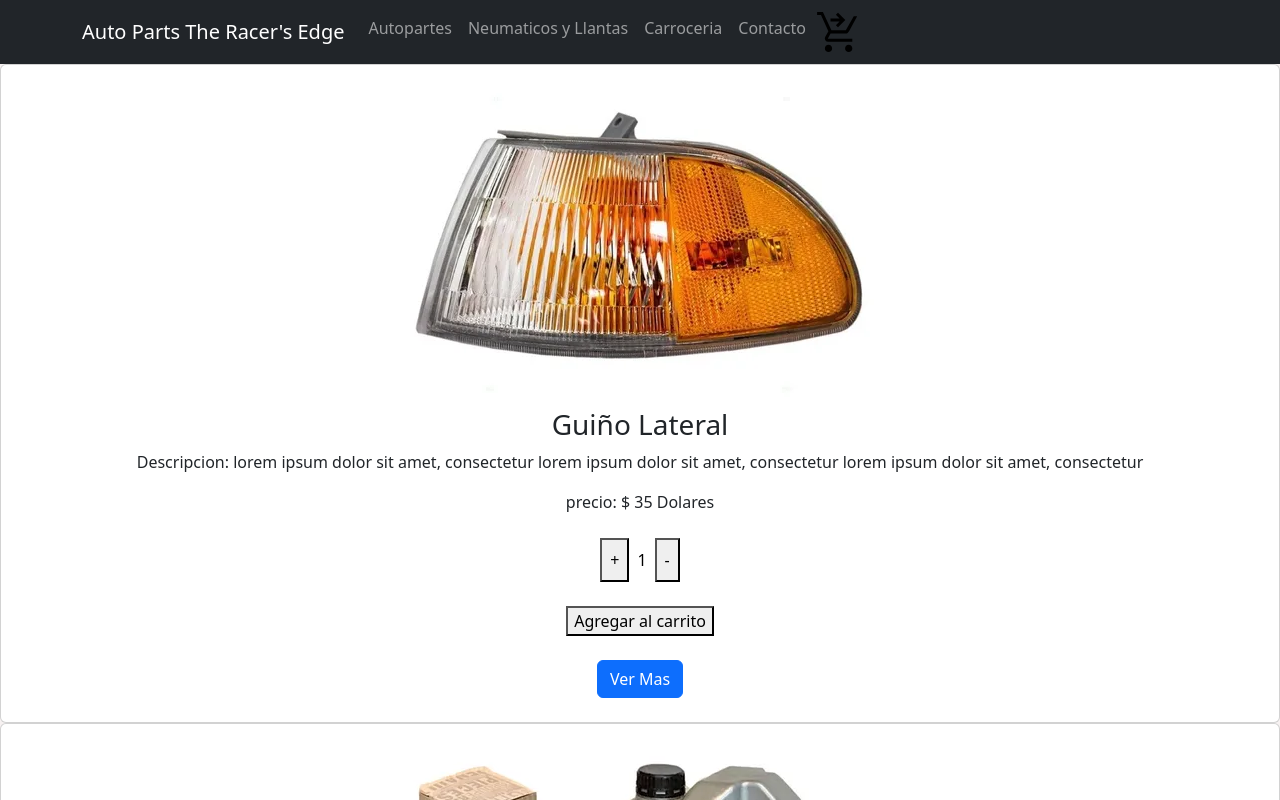
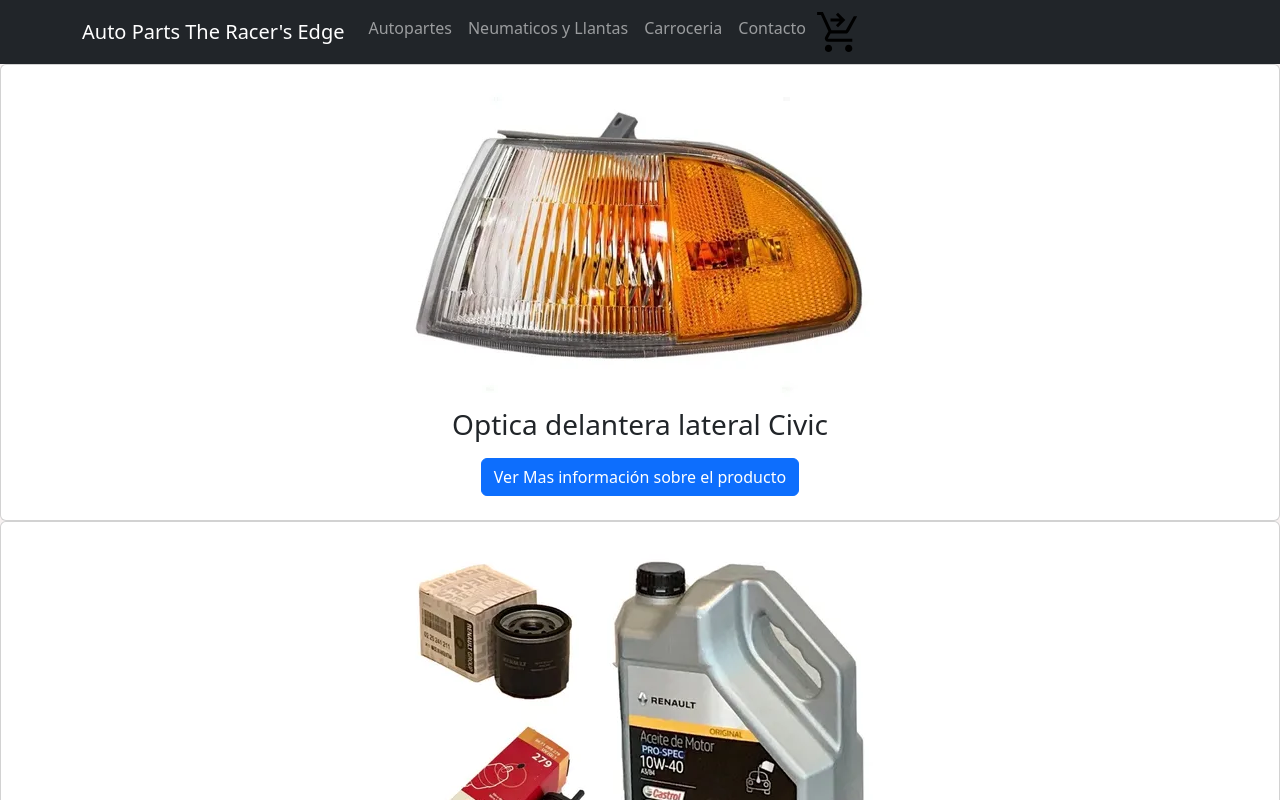
Before and after one commit to gabrieligb98/E-commerceBermudez, a React (Create React App) app: page / in a window 1280 px wide. Shown: the top 800 px of the page. Built offline with nearby package versions, Linux system fonts and the light colour scheme.

Commit message:
algunos cambios

```diff
--- a/src/App.jsx
+++ b/src/App.jsx
@@ -43,7 +43,6 @@
         <Navbar/>
         <Routes>
           <Route path="/" element={<ItemListContainer/>}/>
-          {/* <Route path="/" element={<ItemDetailContainer/>}/> */}
           <Route path='/item/:itemId' element={<ItemDetailContainer/>}/>
         </Routes>
       </BrowserRouter>
--- a/src/components/ItemDetail/ItemDetail.jsx
+++ b/src/components/ItemDetail/ItemDetail.jsx
@@ -11,9 +11,9 @@
   return (
     <div className="container my-5">
       <Card style={{ width: "18rem" }} className="producto mx-auto">
-        <Card.Title>  {item.name} </Card.Title>
+        <Card.Title>  {item.name} <br></br>{item.modelo} </Card.Title>
         <Card.Img src={item.img}></Card.Img>
-        <Card.Body> </Card.Body>
+        <Card.Body> <b>{item.descripcion}</b> </Card.Body>
         <ItemCount initial ={1} stock={15} />
       </Card>
       <Link to={``} className="btn btn-success my-2" variant="primary">
--- a/src/components/ItemListContainer/Item.jsx
+++ b/src/components/ItemListContainer/Item.jsx
@@ -25,10 +25,9 @@
                     <div className ="card-body">
                         { <img src={img}></img> }
                         <h3 className="card-title">{name}</h3>
-                        <p className="card-text">Descripcion: lorem ipsum dolor sit amet, consectetur lorem ipsum dolor sit amet, consectetur lorem ipsum dolor sit amet, consectetur</p>
-                        <p> precio: $  {price} Dolares</p>
-                        <ItemCount initial ={1} stock={15} />
-                        <Link to= {`/item/${id}`} className="btn btn-primary my-2 button" variant="primary">Ver Mas</Link>
+
+
+                        <Link to= {`/item/${id}`} className="btn btn-primary my-2 button" variant="primary">Ver Mas información sobre el producto</Link>
                     </div>
                 </div>
             )
--- a/src/data/Data.js
+++ b/src/data/Data.js
@@ -1,10 +1,10 @@
 export const productosStock = [
-        {id:1,  name:"Guiño Lateral", modelo: "Civic 92-95",  price:35 , img: "/farolateral.jpg", descripcion: ""},
-        {id:2,  name:"Filtros de Aire,Aceite  y Nafta", modelo: "Clio", price:22 , img: "/FiltrosRenaultClio.jpg" },
-        {id:3,  name:"Neumaticos ", modelo: "Rodado 16", price:50 , img: "/neumaticos4.png" },
-        {id:4,  name:"Paragolpe ", modelo: "W.Gol 92", price:65 , img:"/paragolpegol92.jpg" },
-        {id:5,  name:"Pastilla Frenos", modelo: "Fiat 147", price:78 , img:"/pastillafrenosfiat147.jpg" },
-        {id:6,  name:"LLantas ", modelo: "Rodado 16", price:25 , img:"llantas2.jpg"},
-        {id:7,  name:"Amortiguadores", modelo: "206", price:70 , img:"amortiguadores206.jpg" },
-        {id:8,  name:"Item 8", modelo: "", price:63 , }
+        {id:1,  name:"Optica delantera lateral Civic", modelo: "Civic 92-95",  price:35 , img: "/farolateral.jpg", descripcion: "Versión USA - Sin lampara - Origen Taiwan"},
+        {id:2,  name:"Filtros de Aire,Aceite  y Nafta", modelo: "Clio", price:22 , img: "/FiltrosRenaultClio.jpg" , descripcion : "KIT DE FILTROS + 4 LITROS DE ACEITE SEMI SINTETICO ELF 700 TS 10W40 RENAULT MOTOR D4F 1.2 16V 2006 EN ADELANTE" },
+        {id:3,  name:"Neumaticos ", modelo: "Rodado 16", price:50 , img: "/neumaticos4.png", descripcion : "Neumaticos Bridgestone , la mejor calidad del negocio para rodado 16" },
+        {id:4,  name:"Paragolpe ", modelo: "W.Gol 92", price:65 , img:"/paragolpegol92.jpg", descripcion : "Marca: Genérica de color Gris con agujero para faro auxiliar / reemplazo original" },
+        {id:5,  name:"Pastilla Frenos", modelo: "Fiat 147", price:78 , img:"/pastillafrenosfiat147.jpg", descripcion : "no incluye sensores de desgaste, material semi-metalicas de origen:ARGENTINO" },
+        {id:6,  name:"LLantas ", modelo: "Rodado 16", price:25 , img:"llantas2.jpg", descripcion : "Deportivas Marca Eb Ruedas"},
+        {id:7,  name:"Amortiguadores", modelo: "206", price:70 , img:"amortiguadores206.jpg" , descripcion : "" },
+        {id:8,  name:"Bujes", modelo: "", price:63 , }
       ]
```
